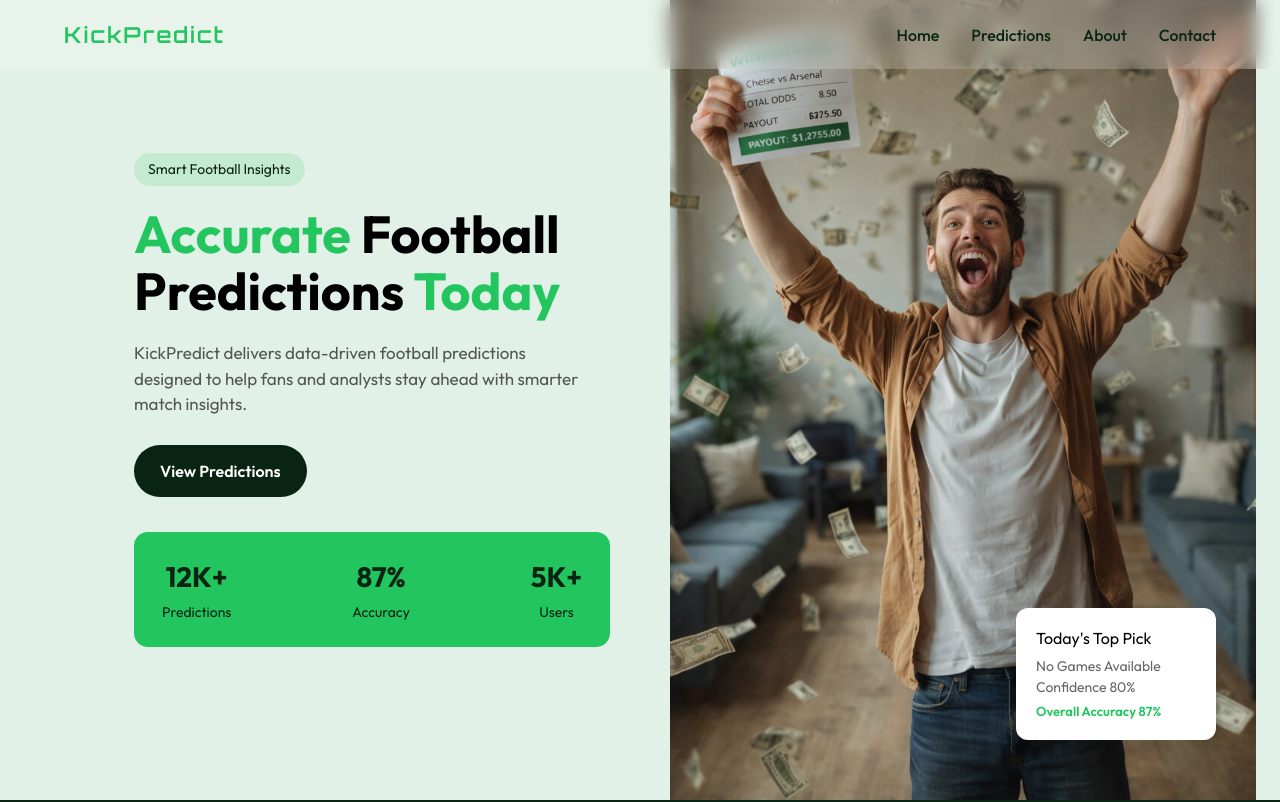
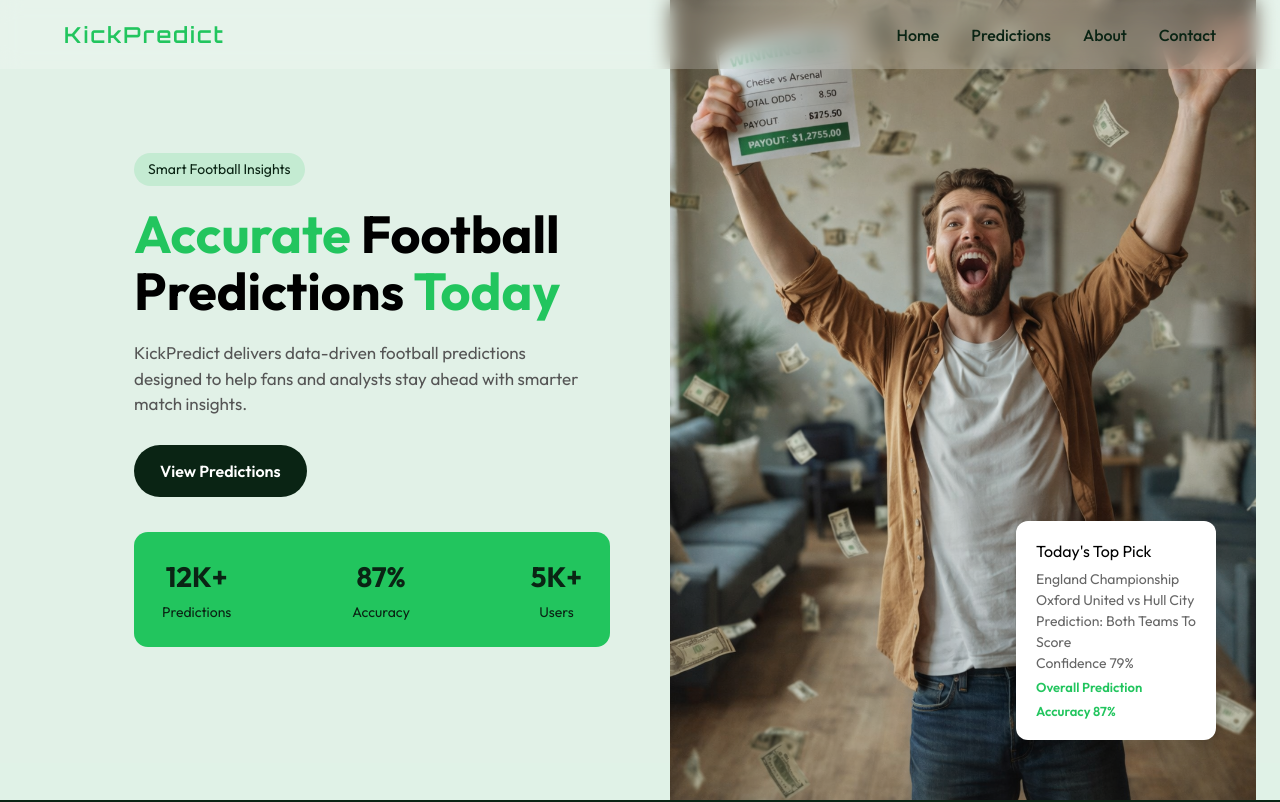
Before and after one commit to Hisaw304/kickpredict, a React (Vite) app: page / in a window 1280 px wide. Shown: the top 802 px of the page. Built offline with nearby package versions, Linux system fonts and the light colour scheme; no server answers; the database is empty.

Commit message:
hero predict

```diff
--- a/src/components/Hero.jsx
+++ b/src/components/Hero.jsx
@@ -49,12 +49,12 @@ export default function Hero() {
             {/* FLOATING CARD */}
             <div className="kp-floating-card">
               <h4>Today's Top Pick</h4>
-              <p>No Games Available</p>
-              {/* <p>Netherlands - Eerste Divise</p>
-              <p>FC Eidhoven Vs FC Emmen</p>
-              <p>Prediction: Over 2.5 Goals</p> */}
-              <p>Confidence 80%</p>
-              <span>Overall Accuracy 87%</span>
+              {/* <p>No Games Available</p> */}
+              <p>England Championship</p>
+              <p>Oxford United vs Hull City</p>
+              <p>Prediction: Both Teams To Score</p>
+              <p>Confidence 79%</p>
+              <span>Overall Prediction Accuracy 87%</span>
             </div>
           </div>
         </div>
```
